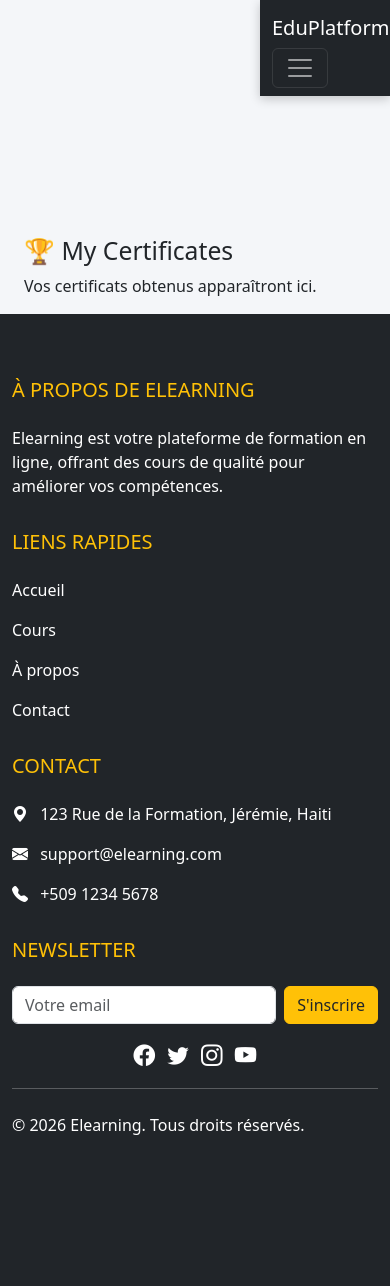
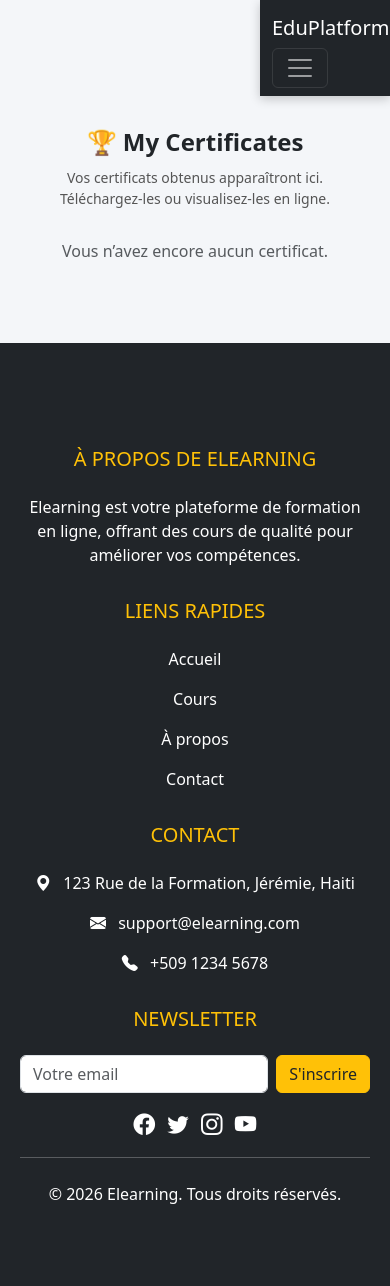
Before and after one commit to Kenley88/elearning_site, a Django app: page /dashboard/my-certificates/ in a window 390 px wide. Before the commit the page ends 1135 px from the top, so only its background shows below. Run offline with Django 5.2, Linux system fonts and the light colour scheme.

Commit message:
Update my_certificates.html

```diff
--- a/courses/templates/my_certificates.html
+++ b/courses/templates/my_certificates.html
@@ -1,7 +1,113 @@
 {% extends 'base.html' %}
+
 {% block content %}
-<div class="container mt-5">
-    <h2>🏆 My Certificates</h2>
-    <p>Vos certificats obtenus apparaîtront ici.</p>
+<style>
+/* Container centré */
+.container {
+    max-width: 900px;
+    margin: 0 auto;
+    padding: 40px 20px;
+    text-align: center;
+}
+
+/* Header */
+.header h2 {
+    font-size: 28px;
+    font-weight: bold;
+    margin-bottom: 10px;
+}
+
+.header p {
+    color: #555;
+    font-size: 14px;
+    margin-bottom: 30px;
+}
+
+/* Certificates Grid */
+.cert-grid {
+    display: grid;
+    grid-template-columns: repeat(auto-fit, minmax(250px, 1fr));
+    gap: 20px;
+}
+
+/* Certificate Card */
+.cert-card {
+    background-color: #fff;
+    border-radius: 15px;
+    box-shadow: 0px 5px 20px rgba(0,0,0,0.1);
+    padding: 20px;
+    transition: 0.3s;
+    display: flex;
+    flex-direction: column;
+    align-items: center;
+}
+
+.cert-card:hover {
+    transform: translateY(-5px);
+}
+
+.cert-card img {
+    width: 100%;
+    max-width: 200px;
+    border-radius: 10px;
+    margin-bottom: 15px;
+}
+
+.cert-card h5 {
+    font-size: 18px;
+    font-weight: bold;
+    margin-bottom: 10px;
+}
+
+.cert-card p {
+    font-size: 14px;
+    color: #555;
+    margin-bottom: 15px;
+}
+
+.cert-card .btn-dashboard {
+    padding: 10px 15px;
+    font-size: 14px;
+    border-radius: 8px;
+    transition: 0.3s;
+    margin-bottom: 5px;
+}
+
+.cert-card .btn-dashboard:hover {
+    transform: translateY(-2px);
+}
+
+/* Responsive */
+@media (max-width: 576px){
+    .header h2 { font-size: 24px; }
+    .cert-card h5 { font-size: 16px; }
+    .cert-card p { font-size: 12px; }
+    .cert-card .btn-dashboard { font-size: 12px; padding: 8px; }
+}
+</style>
+
+<div class="container">
+
+    <!-- Header -->
+    <div class="header">
+        <h2>🏆 My Certificates</h2>
+        <p>Vos certificats obtenus apparaîtront ici. Téléchargez-les ou visualisez-les en ligne.</p>
+    </div>
+
+    <!-- Certificates Grid -->
+    <div class="cert-grid">
+        {% for certificate in certificates %}
+        <div class="cert-card">
+            <img src="{{ certificate.image.url }}" alt="{{ certificate.title }}">
+            <h5>{{ certificate.title }}</h5>
+            <p>Obtained: {{ certificate.date|date:"d M Y" }}</p>
+            <a href="{{ certificate.file.url }}" class="btn btn-success btn-dashboard" target="_blank">📄 Download</a>
+            <a href="{% url 'view_certificate' certificate.id %}" class="btn btn-primary btn-dashboard">👁 View</a>
+        </div>
+        {% empty %}
+        <div class="text-muted">Vous n’avez encore aucun certificat.</div>
+        {% endfor %}
+    </div>
+
 </div>
 {% endblock %}
```
